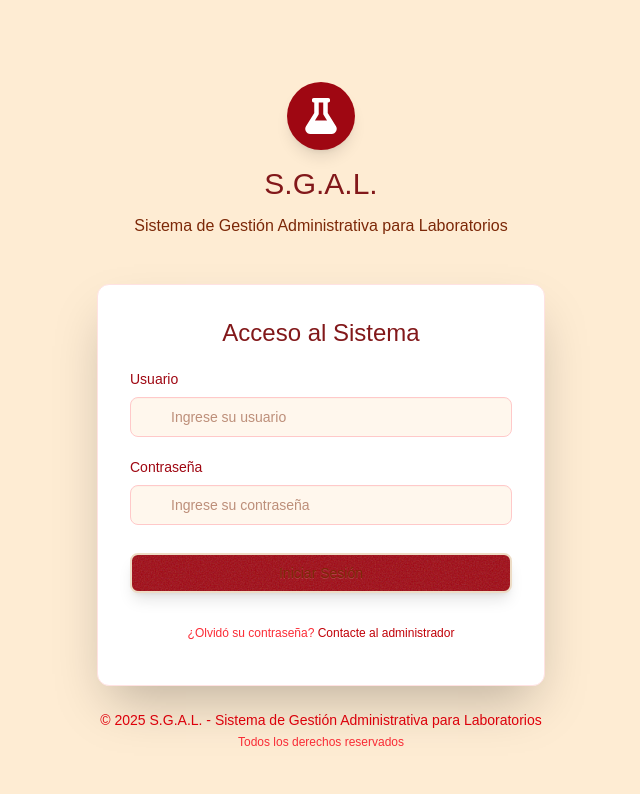
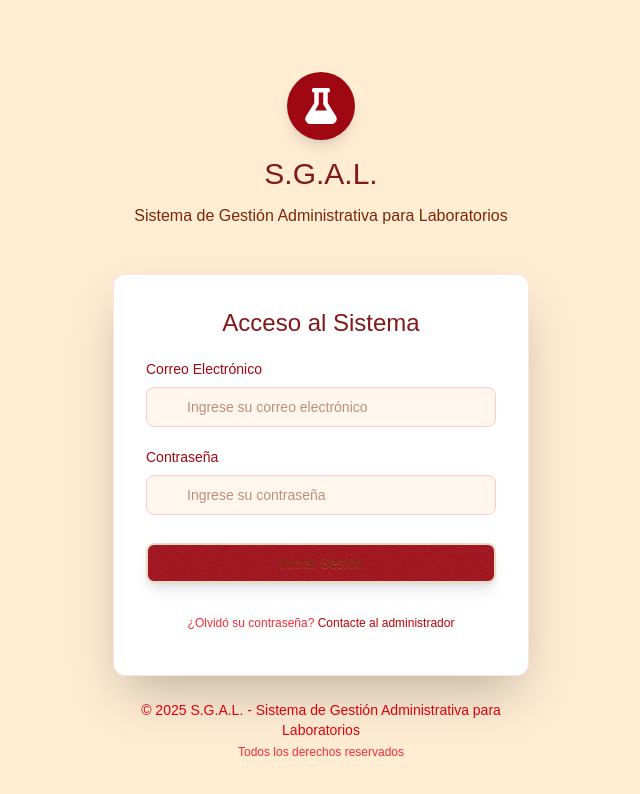
Before and after one commit to gaspiii/SGAL, a React (Vite) app in the folder SGAL-frontend/: page / in a window 1280 px wide. Shown: the top 794 px of the page, without its empty margins (319-959 px from the left). Built offline with nearby package versions, Linux system fonts and the light colour scheme.

Commit message:
Update AuthForm.jsx

```diff
--- a/SGAL-frontend/src/components/AuthForm.jsx
+++ b/SGAL-frontend/src/components/AuthForm.jsx
@@ -1,16 +1,18 @@
 import React, { useState } from 'react';
 import { useNavigate } from 'react-router-dom';
 import { FaUser, FaLock, FaFlask } from 'react-icons/fa';
+import axios from 'axios';
+import { message } from 'antd';
 
 const AuthForm = () => {
   const navigate = useNavigate();
-  const [form, setForm] = useState({ username: '', password: '' });
+  const [form, setForm] = useState({ email: '', password: '' });
   const [error, setError] = useState(null);
   const [isLoading, setIsLoading] = useState(false);
 
   const handleChange = (e) => {
     setForm({ ...form, [e.target.name]: e.target.value });
-    setError(null); // Clear errors when user types
+    setError(null);
   };
 
   const handleLogin = async (e) => {
@@ -18,24 +20,32 @@ const AuthForm = () => {
     setIsLoading(true);
 
     try {
-      // Simulación de autenticación con delay
-      await new Promise(resolve => setTimeout(resolve, 1000));
+      const response = await axios.post('http://localhost:3000/api/auth/login', {
+        email: form.email,
+        password: form.password
+      }, {
+        withCredentials: true,
+        headers: {
+          'Content-Type': 'application/json'
+        }
+      });
 
-      // Validación básica (en producción usaría un backend real)
-      if (form.username && form.password) {
+      if (response.data && response.data.success) {
+        message.success('Inicio de sesión exitoso');
         navigate('/dashboard');
       } else {
-        setError('Por favor ingrese credenciales válidas');
+        setError(response.data?.message || 'Credenciales incorrectas');
       }
     } catch (err) {
-      setError('Error al conectar con el servidor');
+      console.error('Login error:', err);
+      setError(err.response?.data?.message || 'Error al conectar con el servidor');
     } finally {
       setIsLoading(false);
     }
   };
 
   return (
-    <div className="min-h-screen flex items-center justify-centerp-4">
+    <div className="min-h-screen flex items-center justify-center p-4">
       <div className="w-full max-w-md">
         <div className="flex flex-col items-center mb-8">
           <div className="bg-red-800 p-4 rounded-full mb-4 shadow-lg">
@@ -63,19 +73,19 @@ const AuthForm = () => {
             <form onSubmit={handleLogin} className="space-y-5">
               <div className="form-control">
                 <label className="label block mb-2 text-sm font-medium text-red-800">
-                  Usuario
+                  Correo Electrónico
                 </label>
                 <div className="relative">
                   <div className="absolute inset-y-0 left-0 pl-3 flex items-center pointer-events-none">
                     <FaUser className="h-5 w-5 text-red-400" />
                   </div>
                   <input
-                    type="text"
-                    name="username"
-                    value={form.username}
+                    type="email"
+                    name="email"
+                    value={form.email}
                     onChange={handleChange}
                     className="input pl-10 w-full py-3 px-4 border border-red-200 rounded-lg focus:ring-2 focus:ring-red-500 focus:border-red-500 transition"
-                    placeholder="Ingrese su usuario"
+                    placeholder="Ingrese su correo electrónico"
                     required
                   />
                 </div>
```
